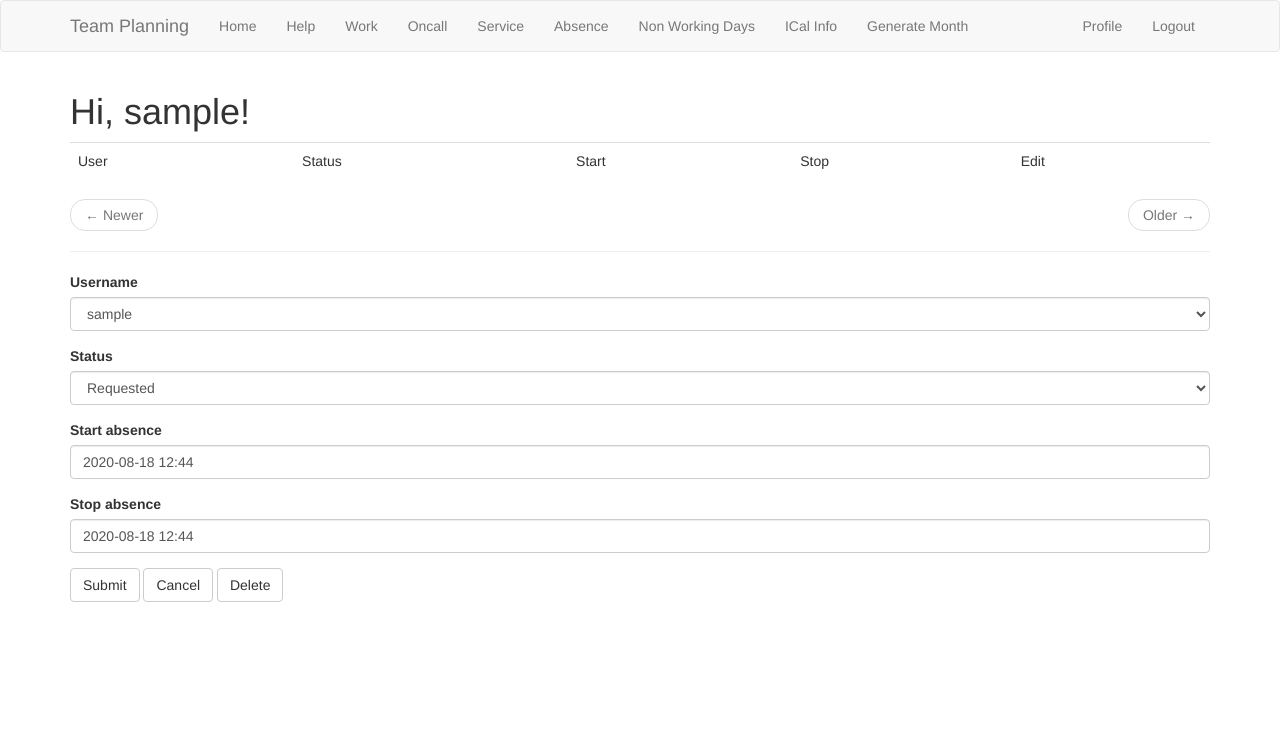
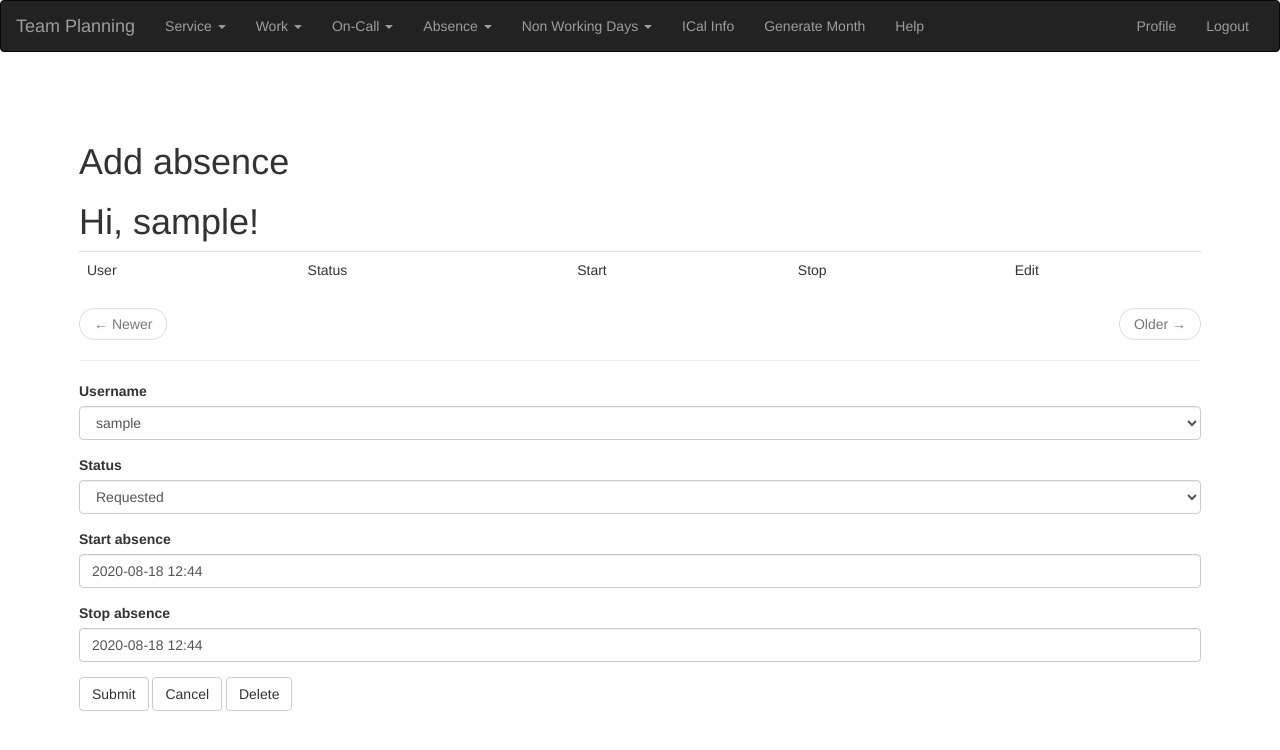
Before and after one commit to henrik-andreasson/teamplan, a Flask app: page /absence/add in a window 1280 px wide. Shown: the top 750 px of the page. Run offline with Flask 2, Linux system fonts and the light colour scheme; a user stored in the database is signed in; data comes from the database, SQL or seed files in the repository; data that the repository does not hold is empty; some libraries are stand-ins or nearby versions.

Commit message:
new menu

```diff
--- a/app/templates/base.html
+++ b/app/templates/base.html
@@ -1,33 +1,72 @@
 {% extends 'bootstrap/base.html' %}
 
 {% block title %}
-    {% if title %}{{ title }} - Team Planning {% else %}{{ _('Welcome to Team Planning') }}{% endif %}
+    {% if title %}{{ title }} - {% else %}{{ _('Welcome to Inventorpy') }}{% endif %}
 {% endblock %}
 
 {% block navbar %}
-    <nav class="navbar navbar-default">
-        <div class="container">
+
+<!-- navbar-fixed-top dont work ... -->
+<nav class="navbar navbar-inverse ">
+ <div class="container-fluid">
    <div class="navbar-header">
-                <button type="button" class="navbar-toggle collapsed" data-toggle="collapse" data-target="#bs-example-navbar-collapse-1" aria-expanded="false">
-                    <span class="sr-only">Toggle navigation</span>
+     <button type="button" class="navbar-toggle" data-toggle="collapse" data-target="#myNavbar">
        <span class="icon-bar"></span>
        <span class="icon-bar"></span>
        <span class="icon-bar"></span>
      </button>
-                <a class="navbar-brand" href="{{ url_for('main.index') }}">Team Planning</a>
+     <a class="navbar-brand" href="/">Team Planning</a>
    </div>
-            <div class="collapse navbar-collapse" id="bs-example-navbar-collapse-1">
+   {% if current_user.is_authenticated %}
+  <div class="collapse navbar-collapse" id="myNavbar">
    <ul class="nav navbar-nav">
-                    <li class="nav-item"><a href="{{ url_for('main.index') }}">{{ _('Home') }}</a></li>
-                    <li class="nav-item"><a href="{{ url_for('main.explore') }}">{{ _('Help') }}</a></li>
-                    <li class="nav-item"><a href="{{ url_for('main.work_add') }}">{{ _('Work') }}</a></li>
-                    <li class="nav-item"><a href="{{ url_for('main.oncall_add') }}">{{ _('Oncall') }}</a></li>
-                    <li class="nav-item"><a href="{{ url_for('main.service_add') }}">{{ _('Service') }}</a></li>
-                    <li class="nav-item"><a href="{{ url_for('main.absence_add') }}">{{ _('Absence') }}</a></li>
-                    <li class="nav-item"><a href="{{ url_for('main.nonworkingdays_add') }}">{{ _('Non Working Days') }}</a></li>
+     <li class="dropdown">
+         <a class="dropdown-toggle" data-toggle="dropdown" href="#">Service
+         <span class="caret"></span></a>
+         <ul class="dropdown-menu">
+           <li class="nav-item"><a href="{{ url_for('main.service_list') }}">{{ _('List Service') }}</a></li>
+           <li class="nav-item"><a href="{{ url_for('main.service_add') }}">{{ _('Add Service') }}</a></li>
+         </ul>
+     </li>
+     <li class="dropdown">
+         <a class="dropdown-toggle" data-toggle="dropdown" href="#">Work
+         <span class="caret"></span></a>
+         <ul class="dropdown-menu">
+           <li class="nav-item"><a href="{{ url_for('main.work_list') }}">{{ _('List Work') }}</a></li>
+           <li class="nav-item"><a href="{{ url_for('main.work_add') }}">{{ _('Add Work') }}</a></li>
+         </ul>
+     </li>
+     <li class="dropdown">
+         <a class="dropdown-toggle" data-toggle="dropdown" href="#">On-Call
+         <span class="caret"></span></a>
+         <ul class="dropdown-menu">
+           <li class="nav-item"><a href="{{ url_for('main.oncall_list') }}">{{ _('List Oncall') }}</a></li>
+           <li class="nav-item"><a href="{{ url_for('main.oncall_add') }}">{{ _('Add Oncall') }}</a></li>
+         </ul>
+     </li>
+     <li class="dropdown">
+         <a class="dropdown-toggle" data-toggle="dropdown" href="#">Absence
+         <span class="caret"></span></a>
+         <ul class="dropdown-menu">
+           <li class="nav-item"><a href="{{ url_for('main.absence_list') }}">{{ _('List Absence') }}</a></li>
+           <li class="nav-item"><a href="{{ url_for('main.absence_add') }}">{{ _('Add Absence') }}</a></li>
+         </ul>
+     </li>
+     <li class="dropdown">
+         <a class="dropdown-toggle" data-toggle="dropdown" href="#">Non Working Days
+         <span class="caret"></span></a>
+         <ul class="dropdown-menu">
+           <li class="nav-item"><a href="{{ url_for('main.nonworkingdays_list') }}">{{ _('List Non Working Days') }}</a></li>
+           <li class="nav-item"><a href="{{ url_for('main.nonworkingdays_add') }}">{{ _('Add Non Working Days') }}</a></li>
+         </ul>
+     </li>
+
      <li class="nav-item"><a href="{{ url_for('main.ical_info') }}">{{ _('ICal Info') }}</a></li>
      <li class="nav-item"><a href="{{ url_for('main.work_add_month') }}">{{ _('Generate Month') }}</a></li>
+     <li class="nav-item"><a href="{{ url_for('main.explore') }}">{{ _('Help') }}</a></li>
    </ul>
+   {% endif %}
+
    <ul class="nav navbar-nav navbar-right">
        {% if current_user.is_anonymous %}
        <li class="nav-item"><a href="{{ url_for('auth.login') }}">{{ _('Login') }}</a></li>
@@ -36,13 +75,13 @@
        <li class="nav-item"><a href="{{ url_for('auth.logout') }}">{{ _('Logout') }}</a></li>
        {% endif %}
    </ul>
-            </div>
+
  </div>
 </nav>
 {% endblock %}
 
 {% block content %}
-    <div class="container">
+    <div class="container-fluid" style="margin-left:5%;margin-right:5%;margin-top:70px">
         {% with messages = get_flashed_messages() %}
         {% if messages %}
             {% for message in messages %}
@@ -50,7 +89,7 @@
             {% endfor %}
         {% endif %}
         {% endwith %}
-
+        <h1> {% if title %} {{ title }} {% else %}{{ _('Welcome to Team Plan') }}{% endif %}</h1>
         {# application content needs to be provided in the app_content block #}
         {% block app_content %}{% endblock %}
     </div>
@@ -61,4 +100,5 @@
 
     {{ moment.include_moment() }}
     {{ moment.lang(g.locale) }}
+    <link rel="shortcut icon" href="{{ url_for('static', filename='favicon.ico') }}">
 {% endblock %}
```
Lines whose indentation alone changed are shown as unchanged.
